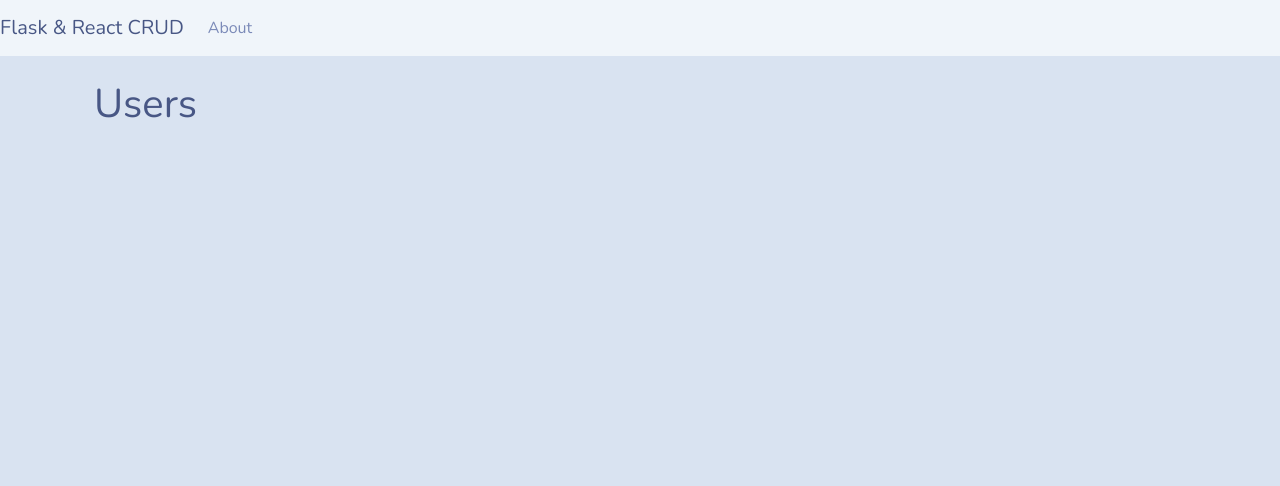
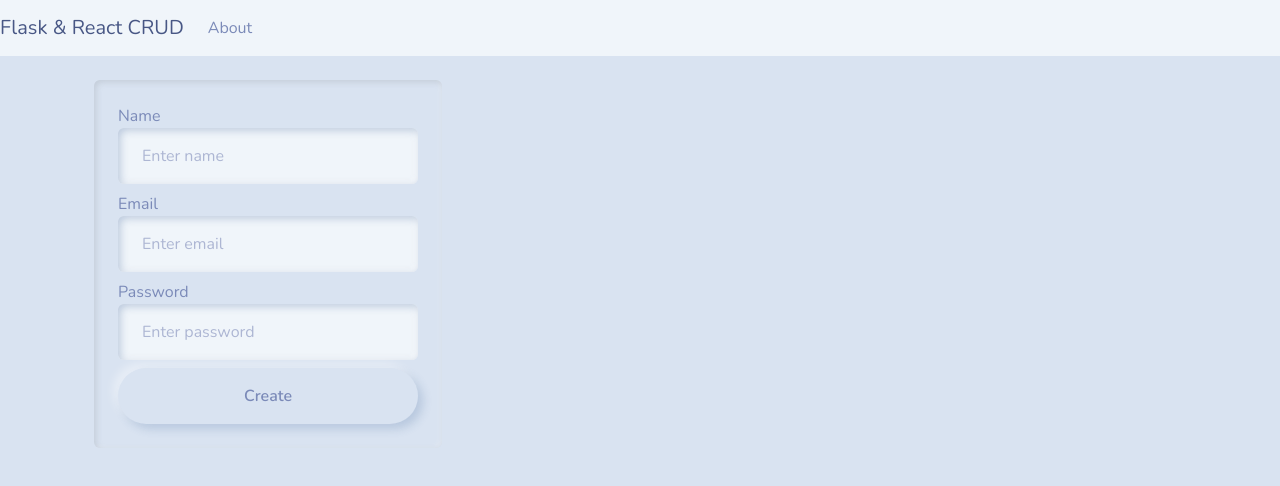
Before and after one commit to Jonatandb/python-react-crud, a React (Create React App) app in the folder frontend/: page / in a window 1280 px wide. Shown: the top 486 px of the page. Built offline with nearby package versions, Linux system fonts and the light colour scheme.

Commit message:
Adding create user form

```diff
--- a/frontend/src/components/Users.js
+++ b/frontend/src/components/Users.js
@@ -1,7 +1,56 @@
-import React from 'react'
+import React, { useState } from 'react'
 
 const Users = () => {
-  return <h1>Users</h1>
+  const [name, setName] = useState('')
+  const [email, setEmail] = useState('')
+  const [password, setPassword] = useState('')
+
+  const handleSumbit = e => {
+    e.preventDefault()
+    console.log({ name, email, password })
+  }
+
+  return (
+    <div className='row'>
+      <div className='col-md-4'>
+        <form onSubmit={handleSumbit} className='card card-body'>
+          <div className='form-group'>
+            <label htmlFor='name'>Name</label>
+            <input
+              type='text'
+              name='name'
+              className='form-control mb-2'
+              placeholder='Enter name'
+              value={name}
+              onChange={e => setName(e.target.value)}
+            />
+          </div>
+          <div className='form-group'>
+            <label htmlFor='email'>Email</label>
+            <input
+              type='email'
+              name='email'
+              className='form-control mb-2'
+              placeholder='Enter email'
+              value={email}
+              onChange={e => setEmail(e.target.value)}
+            />
+          </div>
+          <div className='form-group'>
+            <label htmlFor='password'>Password</label>
+            <input
+              type='password'
+              className='form-control mb-2'
+              placeholder='Enter password'
+              value={password}
+              onChange={e => setPassword(e.target.value)}
+            />
+          </div>
+          <button className='btn btn-primary btn-block'>Create</button>
+        </form>
+      </div>
+    </div>
+  )
 }
 
 export default Users
```
